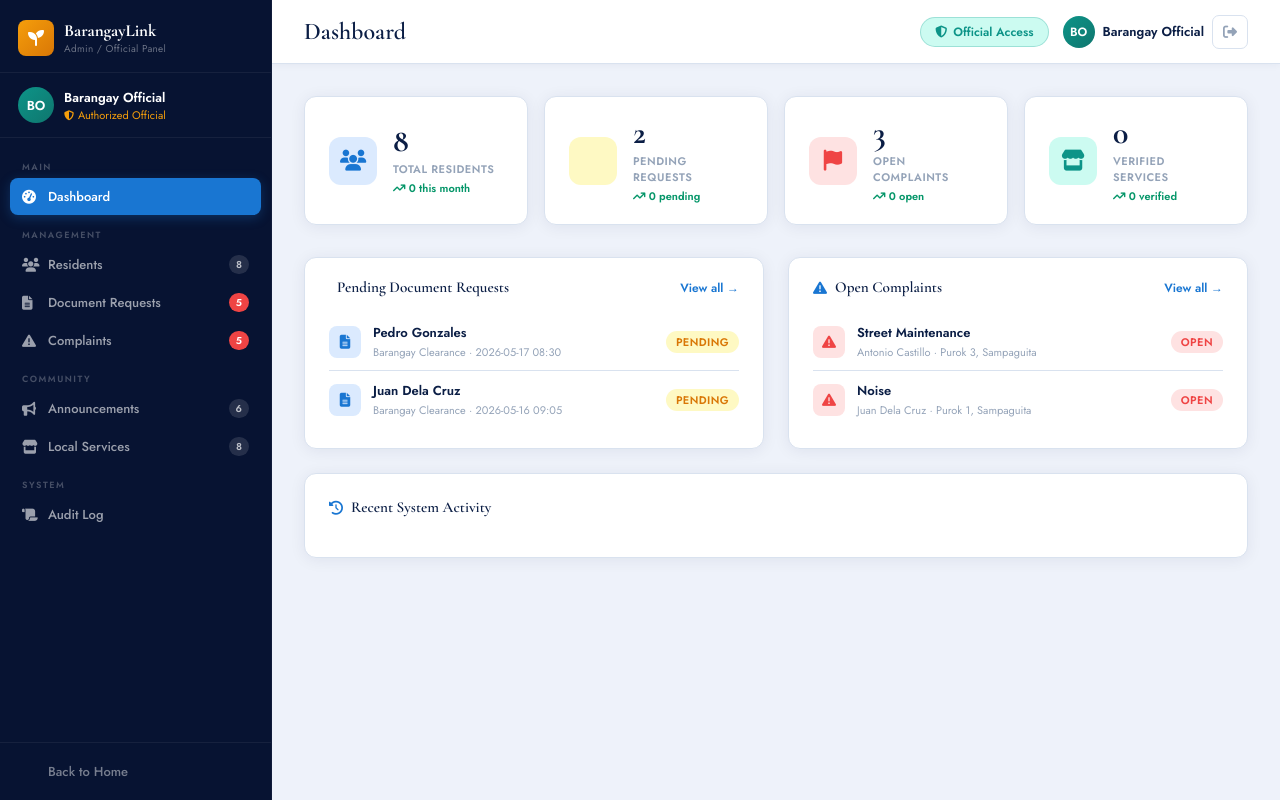
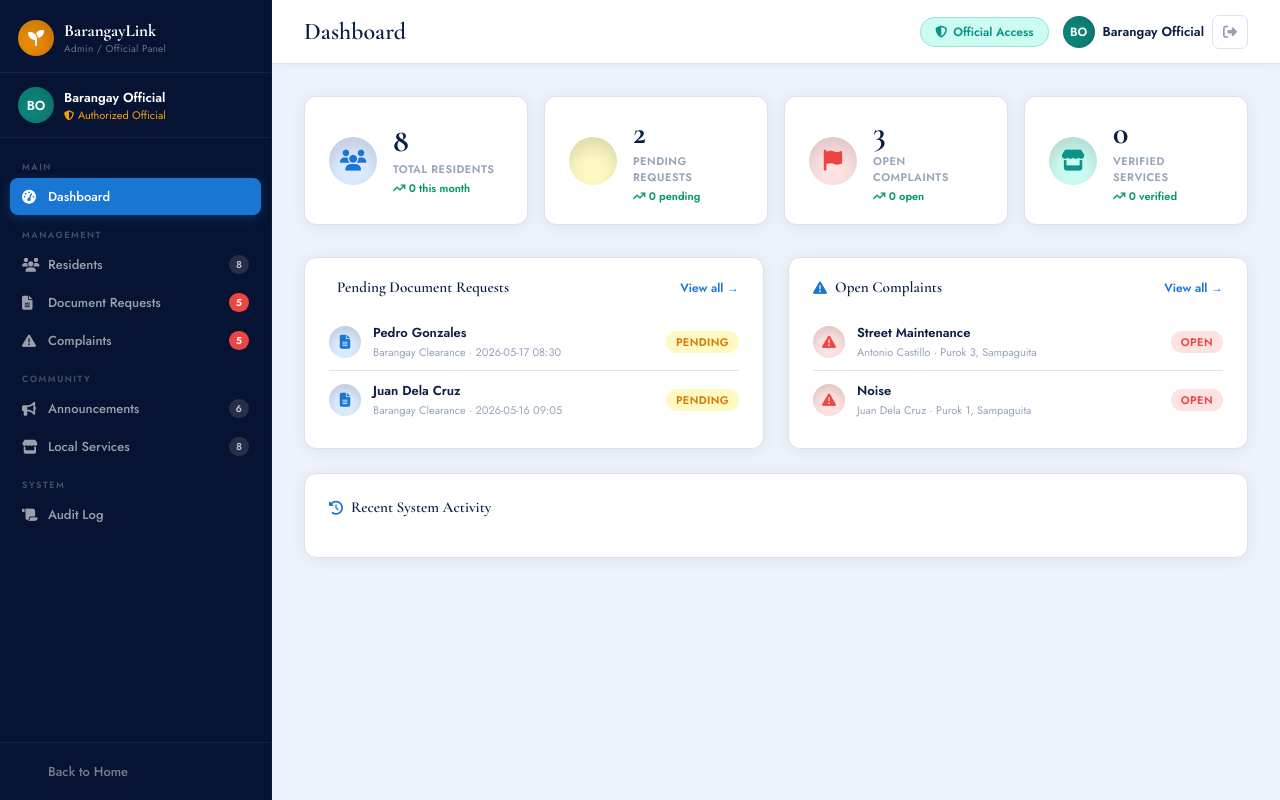
Before and after one commit to 01gem/Barangay-System, a PHP site: page /pages/official.php in a window 1280 px wide. Run offline with PHP 8.4, Linux system fonts and the light colour scheme; data comes from the database, SQL or seed files in the repository.

Commit message:
Update brand icon styles to use circular shapes and add box shadows for improved aesthetics

```diff
--- a/css/official.css
+++ b/css/official.css
@@ -60,9 +60,10 @@ button { font-family: 'Jost', sans-serif; }
 .brand-icon {
   width: 36px; height: 36px;
   background: linear-gradient(135deg, var(--amber), var(--gold));
-  border-radius: 8px;
+  border-radius: 50%;
   display: flex; align-items: center; justify-content: center;
   font-size: 16px; color: white; flex-shrink: 0;
+  box-shadow: inset 0 8px 12px rgba(0,0,0,0.15);
 }
 .brand-name { display: block; font-family: 'Cormorant Garamond', serif; font-size: 17px; font-weight: 700; color: white; }
 .brand-loc { display: block; font-size: 10px; color: rgba(255,255,255,0.4); letter-spacing: 0.3px; }
@@ -77,6 +78,7 @@ button { font-family: 'Jost', sans-serif; }
   background: linear-gradient(135deg, var(--teal), #0F766E);
   display: flex; align-items: center; justify-content: center;
   font-size: 13px; font-weight: 700; color: white; flex-shrink: 0;
+  box-shadow: inset 0 8px 12px rgba(0,0,0,0.15);
 }
 .user-name { display: block; font-size: 13px; font-weight: 600; color: white; }
 .user-role {
@@ -139,6 +141,7 @@ button { font-family: 'Jost', sans-serif; }
   background: linear-gradient(135deg, var(--teal), #0F766E);
   display: flex; align-items: center; justify-content: center;
   font-size: 12px; font-weight: 700; color: white;
+  box-shadow: inset 0 6px 10px rgba(0,0,0,0.15);
 }
 .logout-btn { padding: 6px 10px; font-size: 14px; color: var(--text-3); border: 1.5px solid var(--border); border-radius: 7px; transition: all var(--t); }
 .logout-btn:hover { color: var(--danger); border-color: var(--danger); }
@@ -158,7 +161,7 @@ button { font-family: 'Jost', sans-serif; }
   transition: transform var(--t);
 }
 .stat-card:hover { transform: translateY(-2px); }
-.sc-ico { width: 48px; height: 48px; border-radius: 12px; display: flex; align-items: center; justify-content: center; font-size: 21px; flex-shrink: 0; }
+.sc-ico { width: 48px; height: 48px; border-radius: 50%; display: flex; align-items: center; justify-content: center; font-size: 21px; flex-shrink: 0; box-shadow: inset 0 10px 16px rgba(0,0,0,0.12); }
 .sc-data .sc-val { font-family: 'Cormorant Garamond', serif; font-size: 2rem; font-weight: 700; color: var(--text); line-height: 1; }
 .sc-data .sc-lbl { font-size: 11px; font-weight: 600; color: var(--text-3); margin-top: 4px; text-transform: uppercase; letter-spacing: 0.5px; }
 .sc-data .sc-trend { font-size: 11px; color: var(--success); font-weight: 600; margin-top: 3px; }
@@ -261,7 +264,7 @@ button { font-family: 'Jost', sans-serif; }
   padding: 16px 0; border-bottom: 1px solid var(--border);
 }
 .ann-admin-item:last-child { border-bottom: none; }
-.aai-cat { flex-shrink: 0; width: 40px; height: 40px; border-radius: 10px; display: flex; align-items: center; justify-content: center; font-size: 18px; }
+.aai-cat { flex-shrink: 0; width: 40px; height: 40px; border-radius: 50%; display: flex; align-items: center; justify-content: center; font-size: 18px; box-shadow: inset 0 8px 12px rgba(0,0,0,0.12); }
 .aai-body { flex: 1; }
 .aai-title { font-family: 'Cormorant Garamond', serif; font-size: 1.1rem; font-weight: 600; color: var(--text); margin-bottom: 3px; }
 .aai-meta { font-size: 11px; color: var(--text-3); display: flex; gap: 12px; flex-wrap: wrap; }
@@ -332,7 +335,7 @@ textarea.form-input { resize: vertical; line-height: 1.6; }
 /* ── MINI ROWS ───────────────────────────── */
 .mini-row { display: flex; align-items: center; padding: 10px 0; border-bottom: 1px solid var(--border); gap: 12px; }
 .mini-row:last-child { border-bottom: none; }
-.mr-icon { width: 32px; height: 32px; border-radius: 8px; display: flex; align-items: center; justify-content: center; font-size: 14px; flex-shrink: 0; }
+.mr-icon { width: 32px; height: 32px; border-radius: 50%; display: flex; align-items: center; justify-content: center; font-size: 14px; flex-shrink: 0; box-shadow: inset 0 6px 10px rgba(0,0,0,0.12); }
 .mr-text { flex: 1; }
 .mr-title { font-size: 13px; font-weight: 600; color: var(--text); }
 .mr-sub { font-size: 11px; color: var(--text-3); margin-top: 2px; }
```
Also changed, not shown: css/resident.css (+6 -2 lines).
